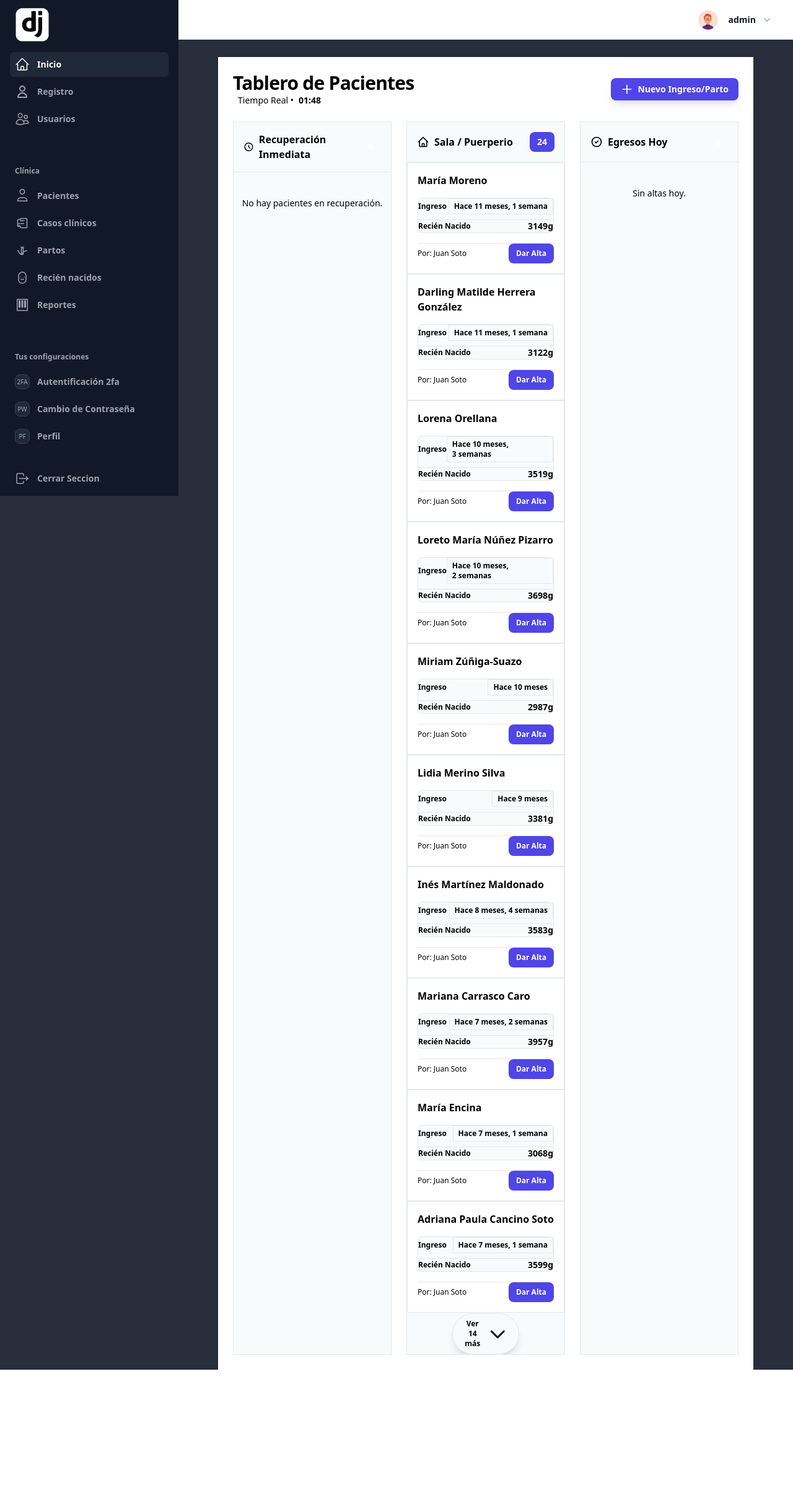
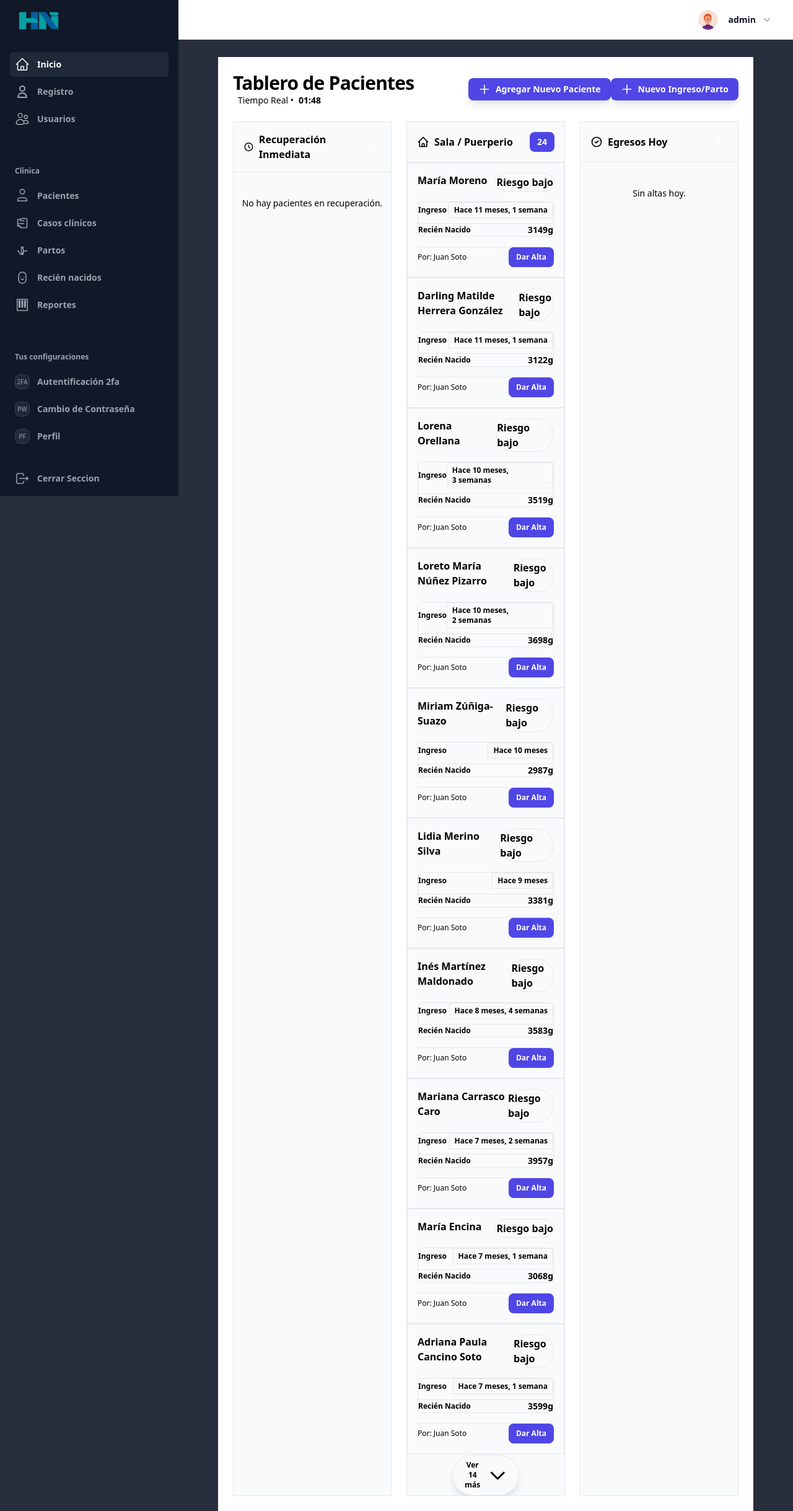
Before and after one commit to Tasquer/hospital_regional, a Django app: page / in a window 1280 px wide. Shown: the whole page at 62% size. Before the commit the page ends 2210 px from the top, so only its background shows below. Run offline with Django 5.2, Linux system fonts and the light colour scheme; a user stored in the database is signed in; data comes from the database, SQL or seed files in the repository; both versions use the stored data as it was after the commit; parts of the project's set-up code (start-up, migrations or seed data) failed here and were passed over; some libraries are stand-ins or nearby versions.

Commit message:
cambios añadidos de los requerimientos dados por maxi y nuevo logo

```diff
--- a/templates/components/navbar/navbar_desktop.html
+++ b/templates/components/navbar/navbar_desktop.html
@@ -2,7 +2,14 @@
 
 <div class="flex grow flex-col gap-y-5 overflow-y-auto  bg-gray-900 text-gray-500 px-6 pb-4">
   <div class="flex h-16 shrink-0 items-center">
-    <img class="h-14 w-auto mt-4" src="{% static "img/logo.svg" %}" alt="mejor niñez">
+    <a href="{% url 'Home' %}" class="flex items-center gap-3">
+      <img
+        src="{% static 'img/logo_hn.png' %}"
+        alt="Hospital Regional de Ñuble"
+        class="h-10 w-auto object-contain"
+      />
+      <span class="sr-only">Hospital Regional de Ñuble</span>
+    </a>
   </div>
   {% include "components/navbar/nav.html" %}
 </div>
--- a/templates/components/navbar/navbar_mobil.html
+++ b/templates/components/navbar/navbar_mobil.html
@@ -2,7 +2,14 @@
 
 <div class="flex grow flex-col gap-y-5 overflow-y-auto bg-gray-900 px-6 pb-4 ring-1 ring-white/10">
   <div class="flex h-16 shrink-0 items-center">
-    <img class="h-14 w-auto mt-4" src="{% static "img/logo.svg" %}" alt="Your Company">
+    <a href="{% url 'Home' %}" class="flex items-center gap-3">
+      <img
+        src="{% static 'img/logo_hn.png' %}"
+        alt="Hospital Regional de Ñuble"
+        class="h-10 w-auto object-contain mt-2"
+      />
+      <span class="sr-only">Hospital Regional de Ñuble</span>
+    </a>
   </div>
   {% include "components/navbar/nav.html" %}
 </div>
--- a/templates/pages/index.html
+++ b/templates/pages/index.html
@@ -14,10 +14,16 @@
                 Tiempo Real • <span id="reloj-actual" class="font-semibold">--:--</span>
             </p>
         </div>
-        <a href="{% url 'clinica:parto_create' %}" class="bg-indigo-600 hover:bg-indigo-500 text-white px-4 py-2 rounded-lg text-sm font-semibold shadow-lg transition flex items-center gap-2">
-            <svg class="w-5 h-5" fill="none" stroke="currentColor" viewBox="0 0 24 24"><path stroke-linecap="round" stroke-linejoin="round" stroke-width="2" d="M12 4v16m8-8H4"></path></svg>
-            Nuevo Ingreso/Parto
-        </a>
+        <div class="flex flex-wrap gap-3">
+            <a href="{% url 'clinica:paciente_create' %}" class="bg-indigo-600 hover:bg-indigo-500 text-white px-4 py-2 rounded-lg text-sm font-semibold shadow-lg transition flex items-center gap-2">
+                <svg class="w-5 h-5" fill="none" stroke="currentColor" viewBox="0 0 24 24"><path stroke-linecap="round" stroke-linejoin="round" stroke-width="2" d="M12 4v16m8-8H4"></path></svg>
+                Agregar Nuevo Paciente
+            </a>
+            <a href="{% url 'clinica:parto_create' %}" class="bg-indigo-600 hover:bg-indigo-500 text-white px-4 py-2 rounded-lg text-sm font-semibold shadow-lg transition flex items-center gap-2">
+                <svg class="w-5 h-5" fill="none" stroke="currentColor" viewBox="0 0 24 24"><path stroke-linecap="round" stroke-linejoin="round" stroke-width="2" d="M12 4v16m8-8H4"></path></svg>
+                Nuevo Ingreso/Parto
+            </a>
+        </div>
     </div>
 
     <div class="grid grid-cols-1 lg:grid-cols-3 gap-6 h-full min-h-[500px]">
@@ -34,15 +40,40 @@
 
             <div class="p-3 space-y-3 overflow-y-auto custom-scrollbar flex-1">
                 {% for parto in col_recuperacion %}
-                <div class="bg-white p-4 rounded-xl shadow-md border border-gray-200 hover:border-rose-200 hover:bg-rose-50 transition-all group {% if forloop.counter > 10 %}hidden extra-recuperacion{% endif %} relative">
+                {% with riesgo=parto.paciente.riesgo_obstetrico %}
+                <div class="p-4 rounded-xl shadow-md border border-gray-200 hover:border-rose-200 transition-all group {% if forloop.counter > 10 %}hidden extra-recuperacion{% endif %} relative
+                  {% if riesgo == 'alto' %}
+                    bg-red-50 border-l-4 border-red-500
+                  {% elif riesgo == 'medio' %}
+                    bg-amber-50 border-l-4 border-amber-500
+                  {% else %}
+                    bg-emerald-50 border-l-4 border-emerald-500
+                  {% endif %}">
                     <div class="absolute left-0 top-4 bottom-4 w-1 rounded-r {% if parto.complicaciones %}bg-rose-400{% else %}bg-rose-600{% endif %}"></div>
 
-                    <div class="pl-3">
+                    <div class="pl-3 space-y-2">
                         <div class="flex justify-between items-start mb-3">
                             <h4 class="font-bold text-slate-900 text-base">{{ parto.paciente.nombre_completo|truncatechars:25 }}</h4>
                             <span class="text-xs font-semibold px-2.5 py-1 rounded-md bg-rose-100 text-rose-700 border border-rose-200">
                                 Hace {{ parto.fecha_hora|timesince }}
                             </span>
+                        </div>
+                        <div class="flex flex-wrap gap-2">
+                          <span class="inline-flex items-center gap-1 rounded-full px-2.5 py-0.5 text-[0.7rem] font-semibold
+                            {% if riesgo == 'alto' %}
+                              bg-red-100 text-red-700 border border-red-200
+                            {% elif riesgo == 'medio' %}
+                              bg-amber-100 text-amber-700 border border-amber-200
+                            {% else %}
+                              bg-emerald-100 text-emerald-700 border border-emerald-200
+                            {% endif %}">
+                            Riesgo {{ riesgo|default:"no evaluado" }}
+                          </span>
+                          {% if parto.complicaciones %}
+                            <span class="inline-flex items-center gap-1 rounded-full px-2.5 py-0.5 text-[0.7rem] font-semibold bg-rose-100 text-rose-700 border border-rose-200">
+                              Complicado
+                            </span>
+                          {% endif %}
                         </div>
 
                         <div class="flex flex-wrap gap-2 mb-3">
@@ -72,6 +103,7 @@
                         </div>
                     </div>
                 </div>
+                {% endwith %}
                 {% empty %}
                 <div class="text-center py-10 text-slate-700 text-sm">No hay pacientes en recuperación.</div>
                 {% endfor %}
@@ -99,9 +131,27 @@
 
             <div class="p-3 space-y-3 overflow-y-auto custom-scrollbar flex-1">
                 {% for parto in col_sala %}
-                <div class="bg-white p-4 rounded-xl shadow-md border border-gray-200 hover:border-indigo-200 hover:bg-indigo-50 transition-all {% if forloop.counter > 10 %}hidden extra-sala{% endif %}">
+                {% with riesgo=parto.paciente.riesgo_obstetrico %}
+                <div class="p-4 rounded-xl shadow-md border border-gray-200 hover:border-indigo-200 transition-all {% if forloop.counter > 10 %}hidden extra-sala{% endif %}
+                  {% if riesgo == 'alto' %}
+                    bg-red-50 border-l-4 border-red-500
+                  {% elif riesgo == 'medio' %}
+                    bg-amber-50 border-l-4 border-amber-500
+                  {% else %}
+                    bg-emerald-50 border-l-4 border-emerald-500
+                  {% endif %}">
                     <div class="flex justify-between items-start mb-4">
                         <h4 class="font-bold text-slate-900 text-base">{{ parto.paciente.nombre_completo }}</h4>
+                        <span class="inline-flex items-center gap-1 rounded-full px-2.5 py-0.5 text-[0.7rem] font-semibold
+                          {% if riesgo == 'alto' %}
+                            bg-red-100 text-red-700 border border-red-200
+                          {% elif riesgo == 'medio' %}
+                            bg-amber-100 text-amber-700 border border-amber-200
+                          {% else %}
+                            bg-emerald-100 text-emerald-700 border border-emerald-200
+                          {% endif %}">
+                          Riesgo {{ riesgo|default:"no evaluado" }}
+                        </span>
                     </div>
 
                     <div class="bg-gray-50 rounded-lg p-3 border border-gray-200 mb-4">
@@ -135,6 +185,7 @@
                         </a>
                     </div>
                 </div>
+                {% endwith %}
                 {% empty %}
                 <div class="text-center py-10 text-slate-700 text-sm">Sala vacía.</div>
                 {% endfor %}
```
Also changed, not shown: templates/account/login.html (+8 -2 lines), templates/components/paginador.html (+6 -6 lines), db.sqlite3, static/img/logo_hn.png (added).
